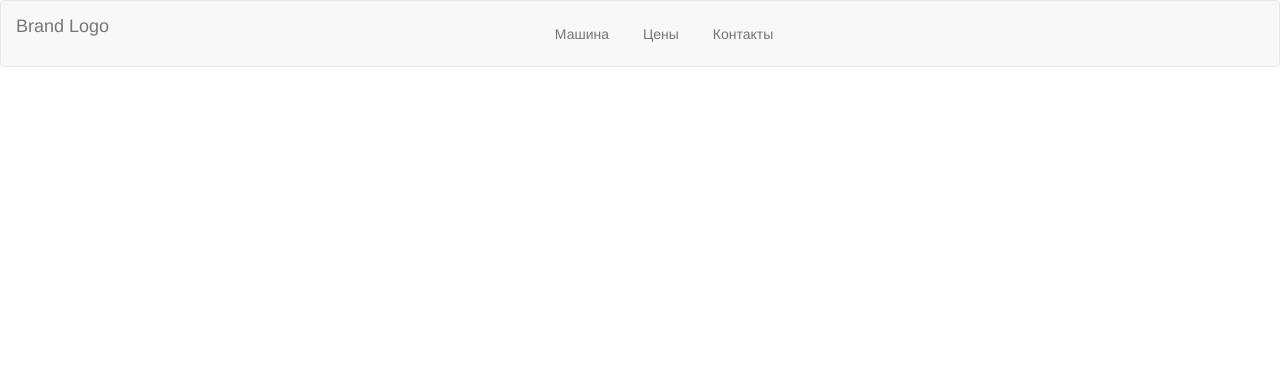
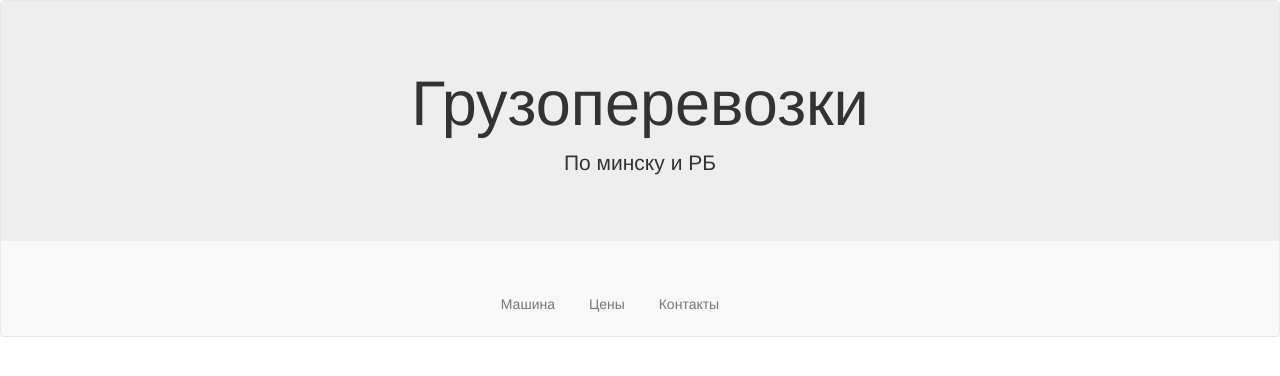
Before and after one commit to lowbob911/TBTP, a plain HTML site: page index.html in a window 1280 px wide. Drawn offline with Linux system fonts and the light colour scheme.

Commit message:
Доработка заголвока страницы

```diff
--- a/index.html
+++ b/index.html
@@ -12,14 +12,9 @@
 </head>
 <body>
 <nav class="navbar navbar-default">
-    <div class="navbar-header">
-        <button type="button" class="navbar-toggle" data-toggle="collapse" data-target="#bs-example-navbar-collapse-1">
-            <span class="sr-only">Toggle navigation</span>
-            <span class="icon-bar"></span>
-            <span class="icon-bar"></span>
-            <span class="icon-bar"></span>
-        </button>
-        <a class="navbar-brand" href="#">Brand Logo</a>
+    <div class="jumbotron text-center">
+        <h1>Грузоперевозки</h1>
+        <p>По минску и РБ</p>
     </div>
     <div class="container-fluid">
         <div class="collapse navbar-collapse" id="bs-example-navbar-collapse-1">
@@ -30,7 +25,6 @@
             <li class="social pull-right"><a href="#"></a></li>
         </ul>
         </div>
-
     </div>
 </nav>
 </body>
```
